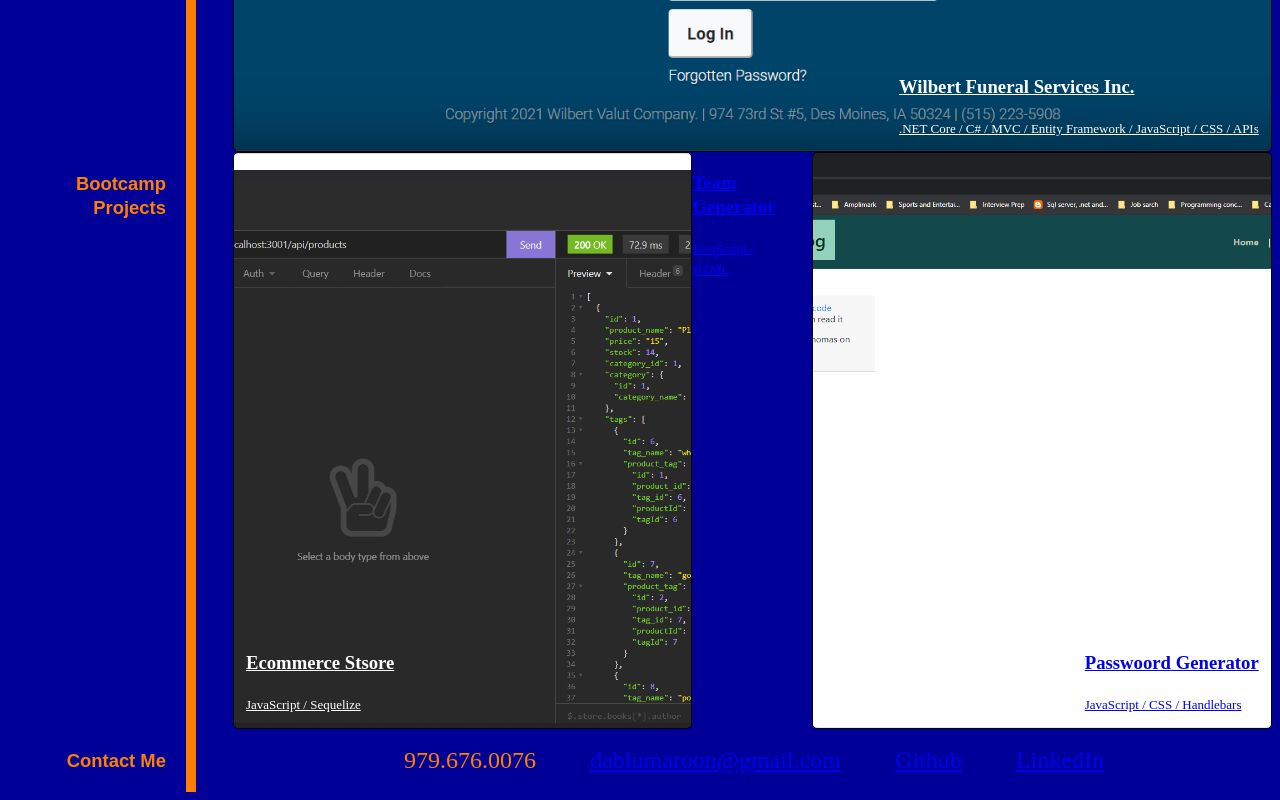
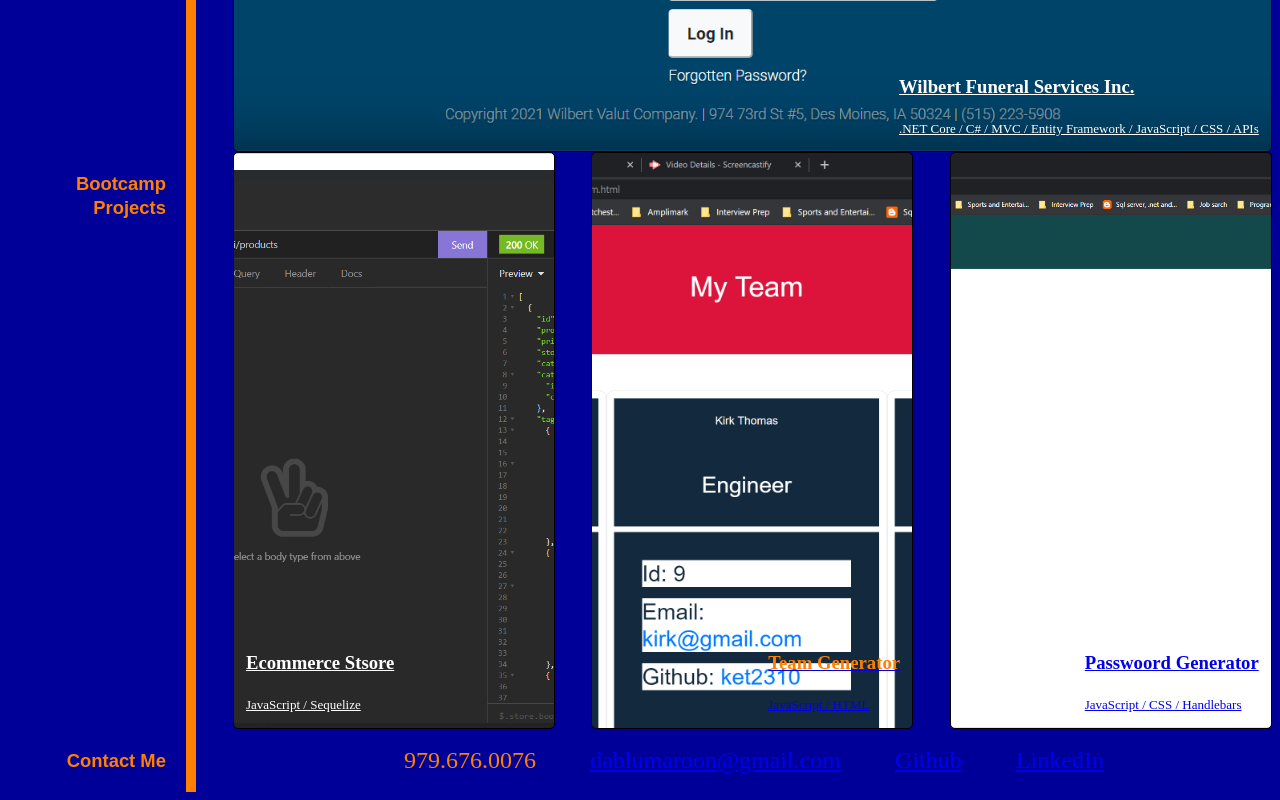
Before and after one commit to ket2310/KirksPortfolio, a plain HTML site: page index.html in a window 1280 px wide. Shown: the part 2208-3008 px from the top of the page. Drawn offline with Linux system fonts and the light colour scheme.

Commit message:
Adding bootcamp projects

```diff
--- a/assets/css/style.css
+++ b/assets/css/style.css
@@ -144,7 +144,7 @@ header {
   .Wilbert a {
     color: white;
   }
-  .fromTrilogy {
+  .project2 {
     flex: 30%;
   }
 
@@ -192,6 +192,28 @@ header {
     border: 1px solid black;
     border-radius: 5px;
 
+  }
+
+  .team {
+    margin-left: 3%;
+    width: 100%;
+    display: flex;
+    flex-direction: column;
+    justify-content: flex-end;
+    padding: 1%;
+    height: 550px;
+    align-items: flex-end;
+    background-image: url("../images/TeamProfile.png");
+    background-size: cover;
+    background-position: center;
+    border: 1px solid black;
+    border-radius: 5px;
+
+  }
+
+  #teamGen {
+    color: var(--block-background);
+    align-content: initial;
   }
   div  h3 span{
     display: flex;
```
Also changed, not shown: assets/images/TeamProfile.png (added).
